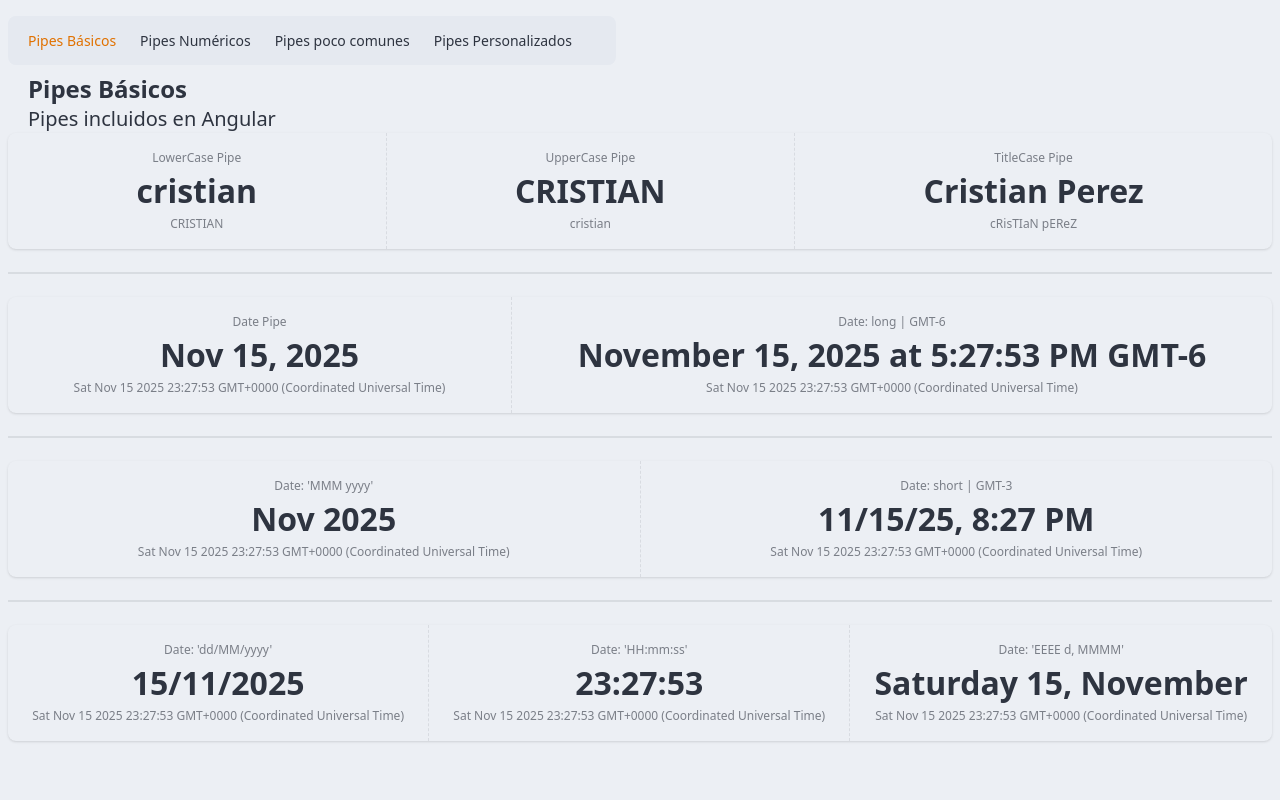
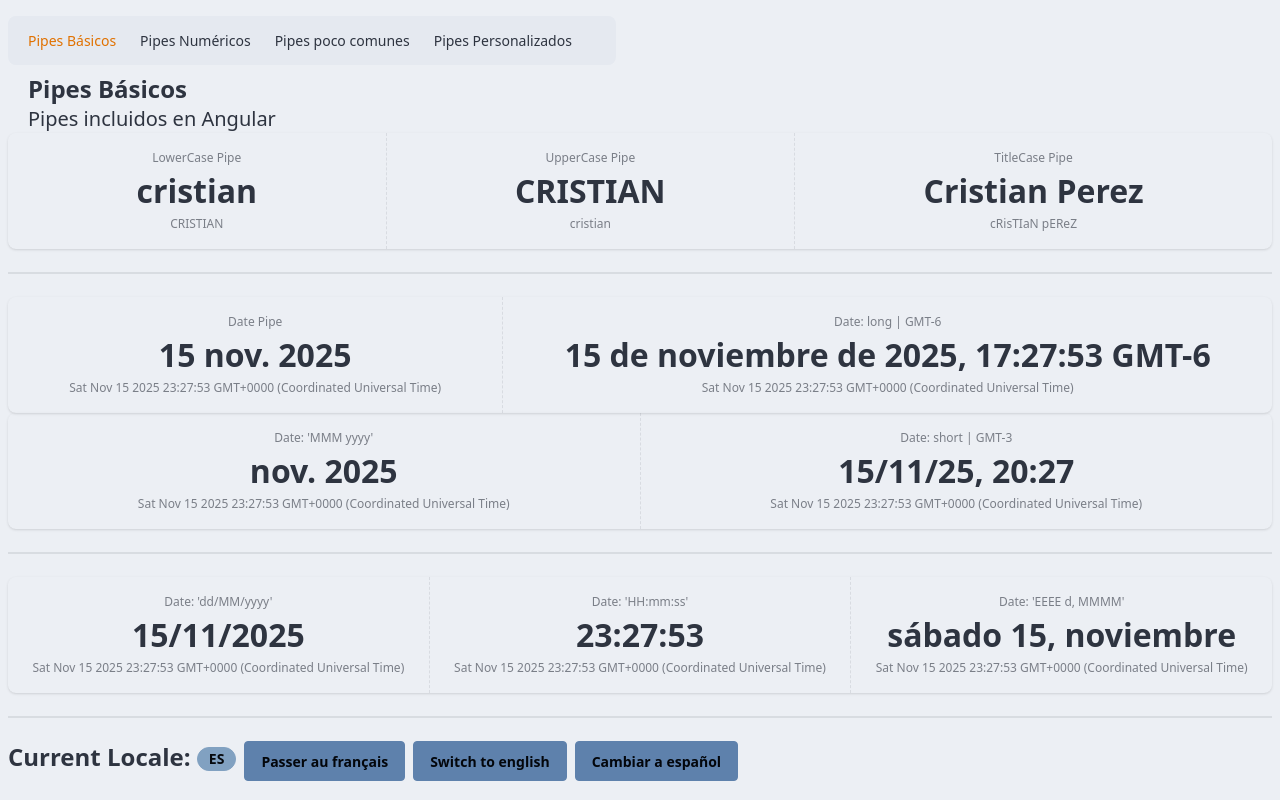
Before and after one commit to cristian-perez-incio/pipes-app-2025, an Angular app: page /basic in a window 1280 px wide. Built offline with nearby package versions, Linux system fonts and the light colour scheme.

Commit message:
Switch languages

```diff
--- a/src/app/app.config.ts
+++ b/src/app/app.config.ts
@@ -1,12 +1,21 @@
-import { ApplicationConfig, provideBrowserGlobalErrorListeners, provideZoneChangeDetection } from '@angular/core';
+import { ApplicationConfig, LOCALE_ID, provideBrowserGlobalErrorListeners, provideZoneChangeDetection } from '@angular/core';
 import { provideRouter } from '@angular/router';
+import { registerLocaleData } from '@angular/common';
 
 import { routes } from './app.routes';
+
+import esPeLocal from '@angular/common/locales/es-PE';
+
+registerLocaleData(esPeLocal, 'es-PE');
 
 export const appConfig: ApplicationConfig = {
   providers: [
     provideBrowserGlobalErrorListeners(),
     provideZoneChangeDetection({ eventCoalescing: true }),
-    provideRouter(routes)
+    provideRouter(routes),
+    {
+      provide: LOCALE_ID,
+      useValue: 'es-PE'
+    }
   ]
 };
--- a/src/app/pages/basic-page/basic-page.html
+++ b/src/app/pages/basic-page/basic-page.html
@@ -39,8 +39,6 @@
   </div>
 </div>
 
-<div class="divider"></div>
-
 <div class="stats stats-vertical lg:stats-horizontal shadow w-full">
   <div class="stat place-items-center">
     <div class="stat-title">Date: 'MMM yyyy'</div>
@@ -76,3 +74,16 @@
     <div class="stat-desc">{{customDate()}}</div>
   </div>
 </div>
+
+<div class="divider"></div>
+
+<div class="flex flex-row gap-2">
+  <h1 class="text-2xl font-bold">
+    Current Locale:
+    <span class="badge badge-secondary">ES</span>
+  </h1>
+
+  <button class="btn btn-primary">Passer au français</button>
+  <button class="btn btn-primary">Switch to english</button>
+  <button class="btn btn-primary">Cambiar a español</button>
+</div>
--- a/src/app/pages/numbers-page/numbers-page.html
+++ b/src/app/pages/numbers-page/numbers-page.html
@@ -18,7 +18,7 @@
 
   <div class="stat place-items-center">
     <div class="stat-title">Currency Pipe</div>
-    <div class="stat-value">{{totalSales() | currency: 'USD' : 'symbol-narrow' : '1.3-3'}}</div>
+    <div class="stat-value">{{totalSales() | currency: 'PEN' : 'symbol-narrow' : '1.3-3'}}</div>
     <div class="stat-desc">{{totalSales()}}</div>
   </div>
 
```
